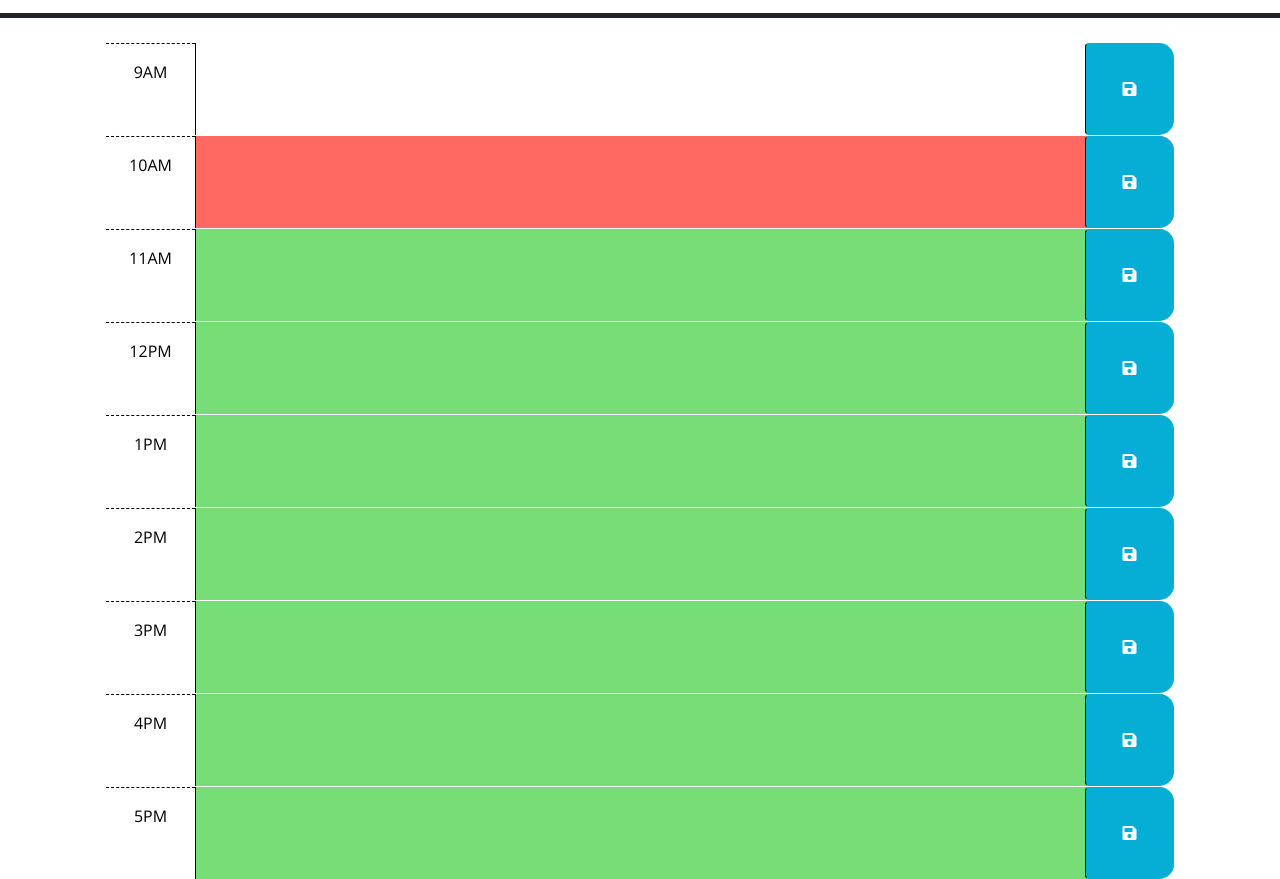
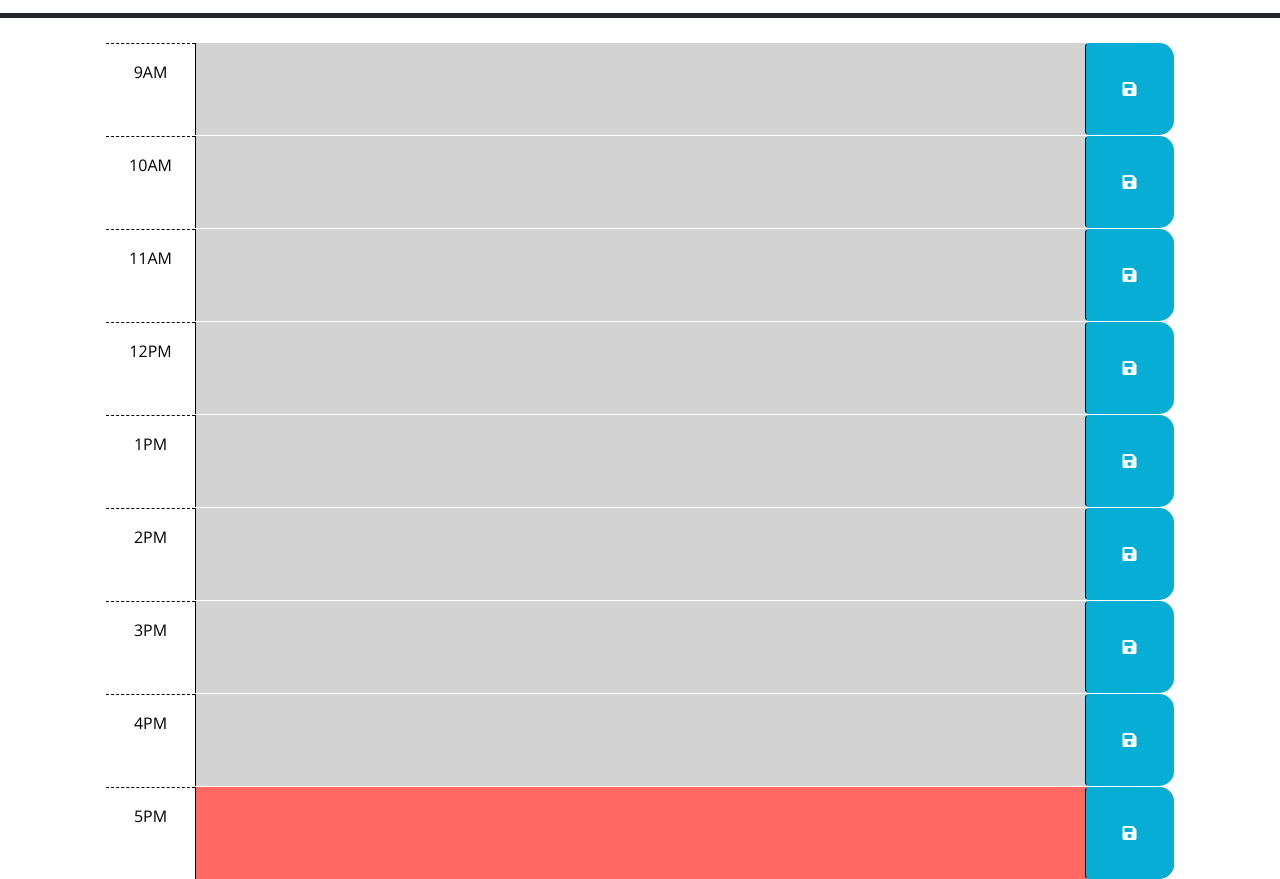
Before and after one commit to TamirP123/work-day-scheduler, a plain HTML site: page index.html in a window 1280 px wide. Shown: the part 260-1139 px from the top of the page. Drawn offline with nearby package versions, Linux system fonts and the light colour scheme.

Commit message:
Finished for loop to alter CSS if >, =, < current hour. Local storage saves and retrieves.

```diff
--- a/index.html
+++ b/index.html
@@ -40,7 +40,7 @@
         -->
 
       <!-- Example of a past time block. The "past" class adds a gray background color. -->
-      <div id="9" class="row time-block ">
+      <div id="hour-9" class="row time-block ">
         <div class="col-2 col-md-1 hour text-center py-3">9AM</div>
         <textarea class="col-8 col-md-10 description" rows="3"> </textarea>
         <button class="btn saveBtn col-2 col-md-1" aria-label="save">
@@ -49,7 +49,7 @@
       </div>
 
       <!-- Example of a a present time block. The "present" class adds a red background color. -->
-      <div id="hour-10" class="row time-block present">
+      <div id="hour-10" class="row time-block">
         <div class="col-2 col-md-1 hour text-center py-3">10AM</div>
         <textarea class="col-8 col-md-10 description" rows="3"> </textarea>
         <button class="btn saveBtn col-2 col-md-1" aria-label="save">
@@ -58,7 +58,7 @@
       </div>
 
       <!-- Example of a future time block. The "future" class adds a green background color. -->
-      <div id="hour-11" class="row time-block future">
+      <div id="hour-11" class="row time-block">
         <div class="col-2 col-md-1 hour text-center py-3">11AM</div>
         <textarea class="col-8 col-md-10 description" rows="3"> </textarea>
         <button class="btn saveBtn col-2 col-md-1" aria-label="save">
@@ -66,7 +66,7 @@
         </button>
       </div>
 
-      <div id="hour-12" class="row time-block future">
+      <div id="hour-12" class="row time-block">
         <div class="col-2 col-md-1 hour text-center py-3">12PM</div>
         <textarea class="col-8 col-md-10 description" rows="3"> </textarea>
         <button class="btn saveBtn col-2 col-md-1" aria-label="save">
@@ -74,7 +74,7 @@
         </button>
       </div>
 
-      <div id="hour-13" class="row time-block future">
+      <div id="hour-13" class="row time-block">
         <div class="col-2 col-md-1 hour text-center py-3">1PM</div>
         <textarea class="col-8 col-md-10 description" rows="3"> </textarea>
         <button class="btn saveBtn col-2 col-md-1" aria-label="save">
@@ -82,7 +82,7 @@
         </button>
       </div>
 
-      <div id="hour-14" class="row time-block future">
+      <div id="hour-14" class="row time-block">
         <div class="col-2 col-md-1 hour text-center py-3">2PM</div>
         <textarea class="col-8 col-md-10 description" rows="3"> </textarea>
         <button class="btn saveBtn col-2 col-md-1" aria-label="save">
@@ -90,7 +90,7 @@
         </button>
       </div>
 
-      <div id="hour-15" class="row time-block future">
+      <div id="hour-15" class="row time-block">
         <div class="col-2 col-md-1 hour text-center py-3">3PM</div>
         <textarea class="col-8 col-md-10 description" rows="3"> </textarea>
         <button class="btn saveBtn col-2 col-md-1" aria-label="save">
@@ -98,7 +98,7 @@
         </button>
       </div>
 
-      <div id="hour-16" class="row time-block future">
+      <div id="hour-16" class="row time-block">
         <div class="col-2 col-md-1 hour text-center py-3">4PM</div>
         <textarea class="col-8 col-md-10 description" rows="3"> </textarea>
         <button class="btn saveBtn col-2 col-md-1" aria-label="save">
@@ -106,7 +106,7 @@
         </button>
       </div>
 
-      <div id="hour-17" class="row time-block future">
+      <div id="hour-17" class="row time-block">
         <div class="col-2 col-md-1 hour text-center py-3">5PM</div>
         <textarea class="col-8 col-md-10 description" rows="3"> </textarea>
         <button class="btn saveBtn col-2 col-md-1" aria-label="save">
--- a/script.js
+++ b/script.js
@@ -1,10 +1,10 @@
 // Wrap all code that interacts with the DOM in a call to jQuery to ensure that
-// the code isn't run until the browser has finished rendering all the elements
+// the code isn"t run until the browser has finished rendering all the elements
 // in the html.
 
-var saveBtn = $('.saveBtn');
+var saveBtn = $(".saveBtn");
 var currentDay = $("#currentDay");
-var timeBlocks = $('.time-block');
+var timeBlocks = $(".time-block");
 
 $(function () {
     // TODO: Add a listener for click events on the save button. This code should
@@ -12,9 +12,9 @@ $(function () {
     // local storage. HINT: What does `this` reference in the click listener
     // function? How can DOM traversal be used to get the "hour-x" id of the
     // time-block containing the button that was clicked? How might the id be
-    // useful when saving the description in local storage?
+    // useful when saving thetextArea in local storage?
     //
-    saveBtn.on('click', function (event) {
+    saveBtn.on("click", function (event) {
         // Grab the button clicked
         // var btnClicked = $(event.target);
         // Grab the id
@@ -26,7 +26,7 @@ $(function () {
 
 
         /* Set local storage */
-        localStorage.setItem("entryStored", JSON.stringify(userEntry));
+        localStorage.setItem(btnId, userEntry);
     });
 
     // TODO: Add code to apply the past, present, or future class to each time
@@ -37,21 +37,23 @@ $(function () {
     var currentHr = dayjs().hour();
     // var blockHour = parseInt(this.id);
     console.log(timeBlocks);
-    for (var i = 0; i < timeBlocks.length; i++) {
-        // var blockHour = parseInt(this.id);
-        // console.log(timeBlock[0]);
-        // var timeBlock = parseInt(timeBlocks[i].id);
-        // console.log(timeBlock);
-        // if (timeBlock < currentHr) {
-        //     timeBlock[i].addClass("past");
-        // }
-        // else if (timeBlock === currentHr){
-        //     timeBlock[i].addClass("present")
-        // }
-        // else {
-        //     timeBlock[i].addClass("future");
-        // }
-    }
+
+    // Loop through the timeBlocks
+    $(timeBlocks).each(function () {
+        // Turn the id into an int, then split to remove the hour-
+        var timeId = parseInt($(this).attr("id").split("hour-")[1]);
+        console.log(timeId);
+
+        if (currentHr > timeId) {
+            $(this).addClass("past");
+        }
+        else if (currentHr === timeId) {
+            $(this).addClass("present");
+        }
+        else {
+            $(this).addClass("future");
+        }
+      });
 
 
     //
@@ -59,6 +61,15 @@ $(function () {
     // the values of the corresponding textarea elements. HINT: How can the id
     // attribute of each time-block be used to do this?
     //
+$("#hour-9 textArea").val(localStorage.getItem("hour-9"));
+$("#hour-10 textArea").val(localStorage.getItem("hour-10"));
+$("#hour-11 textArea").val(localStorage.getItem("hour-11"));
+$("#hour-12 textArea").val(localStorage.getItem("hour-12"));
+$("#hour-13 textArea").val(localStorage.getItem("hour-13"));
+$("#hour-14 textArea").val(localStorage.getItem("hour-14"));
+$("#hour-15 textArea").val(localStorage.getItem("hour-15"));
+$("#hour-16 textArea").val(localStorage.getItem("hour-16"));
+$("#hour-17 textArea").val(localStorage.getItem("hour-17"));
     // TODO: Add code to display the current date in the header of the page.
     currentDay.text(dayjs().format("dddd, MMMM D"));
   });
```
